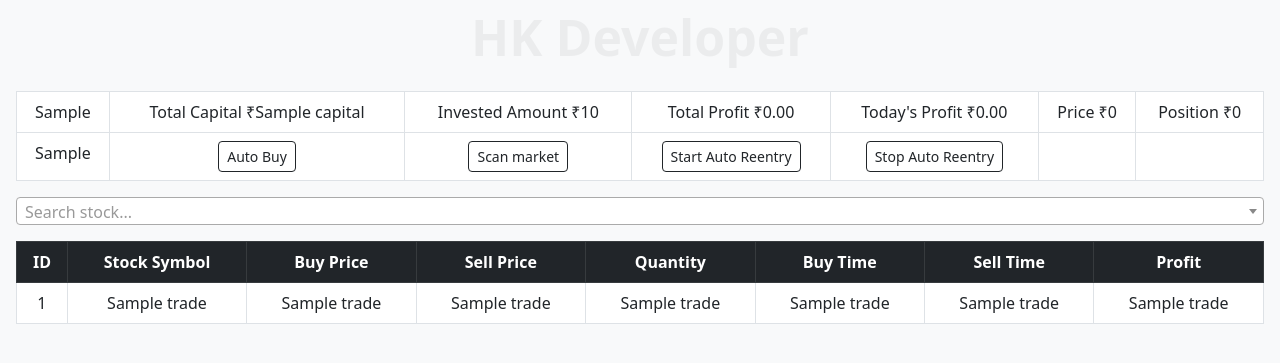
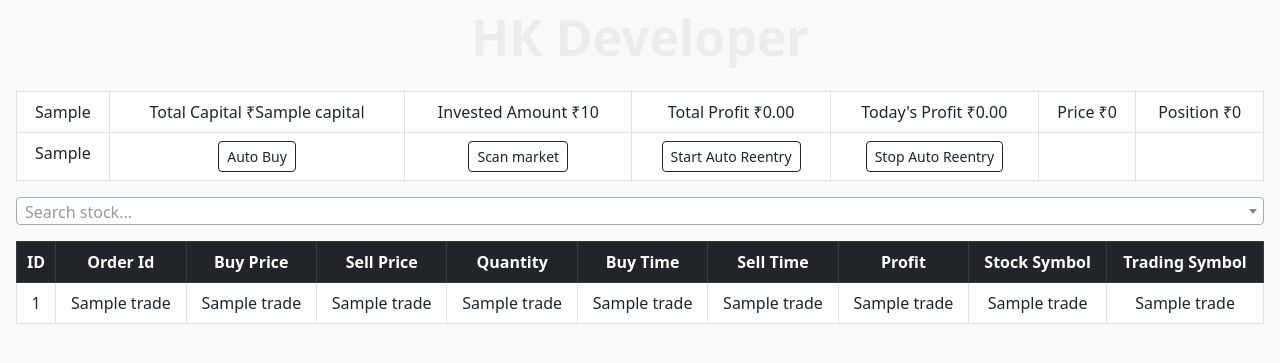
Before and after one commit to Harshil-Kaneria/trade_bot, a Flask app: template templates/index.html in a window 1280 px wide. Shown: the top 363 px of the page. Run offline with Flask 3, Linux system fonts and the light colour scheme; the template is opened without the code that fills it: most values are stand-ins (such as "Sample title", 1, 10 or a date in 2020); parts of the project's set-up code (start-up, migrations or seed data) failed here and were passed over; some libraries are stand-ins or nearby versions.

Commit message:
new changes for bug fixing

```diff
--- a/app.py
+++ b/app.py
@@ -29,13 +29,15 @@ cursor = conn.cursor()
 cursor.execute('''
     CREATE TABLE IF NOT EXISTS trades (
         id INT AUTO_INCREMENT PRIMARY KEY,
-        stock_symbol VARCHAR(20),
+        stock_symbol VARCHAR(255),
         buy_price FLOAT,
         sell_price FLOAT,
         quantity INT,
         buy_time DATETIME,
         sell_time DATETIME,
-        profit FLOAT
+        profit FLOAT,
+        trading_symbol VARCHAR(255),
+        order_id VARCHAR(255)
     )
 ''')
 
@@ -49,7 +51,7 @@ cursor.execute('''
 
 cursor.execute('SELECT * FROM portfolio WHERE id = 1')
 if cursor.fetchone() is None:
-    cursor.execute('INSERT INTO portfolio (id, capital, invested_amount) VALUES (1, 90000, 0)')
+    cursor.execute('INSERT INTO portfolio (id, capital, invested_amount) VALUES (1, 100000, 0)')
     conn.commit()
 cursor.execute('SELECT capital, invested_amount FROM portfolio WHERE id = 1')
 
@@ -57,8 +59,8 @@ capital, invested_amount = cursor.fetchone()
 current_profit = 0
 current_price = None
 quantity_data = 0
-book_profit = 260
-book_loss = 510
+book_profit = 350
+book_loss = 550
 reenter_threshold = 200
 last_sell_price = None
 waiting_for_reentry = False
@@ -69,8 +71,8 @@ user_buy_signal = False
 user_sell_signal = False
 user_auto_buy = False
 user_stop_reentry = False
-instrument_token = 256265
-trading_symbol = 'NIFTY 50'
+instrument_token = 5097729
+trading_symbol = 'DMART'
 order_data = None
 
 enctoken = os.getenv("ENCTOKEN")
@@ -89,43 +91,44 @@ def get_analyze_data():
         print("No analysis file found. Run `run_analyze()` first.")
         return None
 
-def auto_place_order(quantity=1,isBuy=True,price=None):
-    global trading_symbol,order_data
-    if isBuy:
-        order_data = kite.place_order(variety=kite.VARIETY_REGULAR,
-            exchange=kite.EXCHANGE_NSE,
-            tradingsymbol=trading_symbol,
-            transaction_type=kite.TRANSACTION_TYPE_BUY,
-            quantity=quantity,
-            product=kite.PRODUCT_MIS,
-            order_type=kite.ORDER_TYPE_MARKET,
-            price=price,
-            validity=None,
-            disclosed_quantity=None,
-            trigger_price=None,
-            squareoff=None,
-            stoploss=None,
-            trailing_stoploss=None,
-            tag="HK"
-        )
-    elif order_data is not None:
-        kite.place_order(variety=kite.VARIETY_REGULAR,
-            exchange=kite.EXCHANGE_NSE,
-            tradingsymbol=trading_symbol,
-            transaction_type=kite.TRANSACTION_TYPE_SELL,
-            quantity=quantity,
-            product=kite.PRODUCT_MIS,
-            order_type=kite.ORDER_TYPE_MARKET,
-            price=price,
-            validity=None,
-            disclosed_quantity=None,
-            trigger_price=None,
-            squareoff=None,
-            stoploss=None,
-            trailing_stoploss=None,
-            tag="HK"
-        )
-        order_data = None
+# def auto_place_order(quantity=1,isBuy=True,price=None):
+#     global trading_symbol,order_data
+#     if isBuy:
+#         order_data = kite.place_order(variety=kite.VARIETY_REGULAR,
+#             exchange=kite.EXCHANGE_NSE,
+#             tradingsymbol=trading_symbol,
+#             transaction_type=kite.TRANSACTION_TYPE_BUY,
+#             quantity=quantity,
+#             product=kite.PRODUCT_MIS,
+#             order_type=kite.ORDER_TYPE_MARKET,
+#             price=price,
+#             validity=None,
+#             disclosed_quantity=None,
+#             trigger_price=None,
+#             squareoff=None,
+#             stoploss=None,
+#             trailing_stoploss=None,
+#             tag="HK"
+#         )
+#     elif order_data is not None:
+#         kite.place_order(variety=kite.VARIETY_REGULAR,
+#             exchange=kite.EXCHANGE_NSE,
+#             tradingsymbol=trading_symbol,
+#             transaction_type=kite.TRANSACTION_TYPE_SELL,
+#             quantity=quantity,
+#             product=kite.PRODUCT_MIS,
+#             order_type=kite.ORDER_TYPE_MARKET,
+#             price=price,
+#             validity=None,
+#             disclosed_quantity=None,
+#             trigger_price=None,
+#             squareoff=None,
+#             stoploss=None,
+#             trailing_stoploss=None,
+#             tag="HK"
+#         )
+#         order_data = None
+#     return order_data
 
 def rec_db():
     """ Fetch trade history and capital, return JSON-friendly data """
@@ -146,7 +149,9 @@ def rec_db():
             "quantity": trade[4],
             "buy_time": str(trade[5]),  # Convert datetime to string
             "sell_time": str(trade[6]) if trade[6] else None,
-            "profit": trade[7]
+            "profit": trade[7],
+            "trading_symbol": trade[8],
+            "order_id": trade[9]
         })
 
     return {"trades": trades_list, "capital": capital,"invested_amount":invested_amount}
@@ -171,18 +176,24 @@ def recalculate_invested_amount():
 
 def check_open_positions():
     """ Fetch open trades from DB and restore state """
-    global holding_stock, current_trade_id, buy_price, quantity_data, invested_amount,order_data
-    cursor.execute('SELECT id, stock_symbol, buy_price, quantity FROM trades WHERE sell_price IS NULL')
+    global holding_stock, current_trade_id, buy_price, quantity_data, invested_amount,order_data,trading_symbol,instrument_token
+    cursor.execute('SELECT id, stock_symbol, buy_price, quantity, trading_symbol, order_id FROM trades WHERE sell_price IS NULL')
     open_trades = cursor.fetchall()
+
+    # id, stock_symbol, buy_price, quantity, trading_symbol, order_id
+    # id, stock_symbol, buy_price, quantity
 
     if open_trades:
         for trade in open_trades:
-            trade_id, stock_symbol, buy_price_db, quantity = trade
+            trade_id, stock_symbol, buy_price_db, quantity,trading_symbol_db,order_id_db = trade
+            print(f"trade {trade}")
             current_trade_id = trade_id
             buy_price = buy_price_db
             quantity_data = quantity
             holding_stock = True
-            order_data = 123
+            trading_symbol = trading_symbol_db
+            instrument_token=int(stock_symbol)
+            order_data = order_id_db
             invested_amount += buy_price * quantity  # Update invested amount
             print(f"Resuming open position for {stock_symbol}: Bought at ₹{buy_price_db}, Quantity: {quantity}")
     else:
@@ -193,13 +204,13 @@ def buy_stock(stock, price):
     global invested_amount, quantity_data, capital, holding_stock,waiting_for_reentry,user_buy_signal,user_sell_signal,buy_price
     quantity = int((capital - invested_amount) // price) or 1
 
-    auto_place_order(quantity,True)
-    # Fetch updated capital before buying
+    auto_place_order_id = '8383_HK_PAPER_TRADE'
+    # auto_place_order_id = auto_place_order(quantity,True)
     cursor.execute('SELECT capital FROM portfolio WHERE id = 1')
     capital = cursor.fetchone()[0]
 
-    cursor.execute('''INSERT INTO trades (stock_symbol, buy_price, quantity, buy_time) VALUES (%s, %s, %s, NOW())''',
-                   (stock, price, quantity))
+    cursor.execute('''INSERT INTO trades (stock_symbol, buy_price, quantity, buy_time,trading_symbol,order_id) VALUES (%s, %s, %s, NOW(),%s,%s)''',
+                   (stock, price, quantity,trading_symbol,auto_place_order_id))
     conn.commit()
     trade_id = cursor.lastrowid
     invested_amount += price * quantity
@@ -220,7 +231,8 @@ def sell_stock(stock_id, price):
     trade = cursor.fetchone()
     if trade:
         buy_price, quantity = trade
-        auto_place_order(quantity,False)
+        auto_place_order_id = '8383_HK_PAPER_TRADE'
+        # auto_place_order_id = auto_place_order(quantity,False)
         profit = (price - buy_price) * quantity
         current_profit += profit
         invested_amount -= buy_price * quantity
--- a/requirements.txt
+++ b/requirements.txt
@@ -2,7 +2,6 @@ Flask
 flask-socketio
 mysql-connector-python
 kiteconnect
-TA-Lib
 numpy
 pandas
 python-dotenv
--- a/templates/index.html
+++ b/templates/index.html
@@ -111,26 +111,30 @@
           <thead class="table-dark">
             <tr>
               <th>ID</th>
-              <th>Stock Symbol</th>
+              <th>Order Id</th>
               <th>Buy Price</th>
               <th>Sell Price</th>
               <th>Quantity</th>
               <th>Buy Time</th>
               <th>Sell Time</th>
               <th>Profit</th>
+              <th>Stock Symbol</th>
+              <th>Trading Symbol</th>
             </tr>
           </thead>
           <tbody id="profit-table">
             {% for trade in trades %}
             <tr>
               <td>{{ trade[0] }}</td>
-              <td>{{ trade[1] }}</td>
+              <td>{{ trade[9] }}</td>
               <td>{{ trade[2] }}</td>
               <td>{{ trade[3] }}</td>
               <td>{{ trade[4] }}</td>
               <td>{{ trade[5] }}</td>
               <td>{{ trade[6] }}</td>
               <td>{{ trade[7] }}</td>
+              <td>{{ trade[1] }}</td>
+              <td>{{ trade[8] }}</td>
             </tr>
             {% endfor %}
           </tbody>
@@ -395,13 +399,15 @@
           let row = `
                     <tr>
                         <td>${trade.id || "None"}</td>
-                        <td>${trade.stock_symbol || "None"}</td>
+                        <td>${trade.order_id || "None"}</td>
                         <td>${trade.buy_price || "None"}</td>
                         <td>${trade.sell_price || "None"}</td>
                         <td>${trade.quantity || "None"}</td>
                         <td>${trade.buy_time || "None"}</td>
                         <td>${trade.sell_time || "None"}</td>
                         <td>${trade.profit == null ? "None" : trade.profit}</td>
+                        <td>${trade.stock_symbol || "None"}</td>
+                        <td>${trade.trading_symbol || "None"}</td>
                     </tr>
                 `;
           tableBody.append(row);
```
